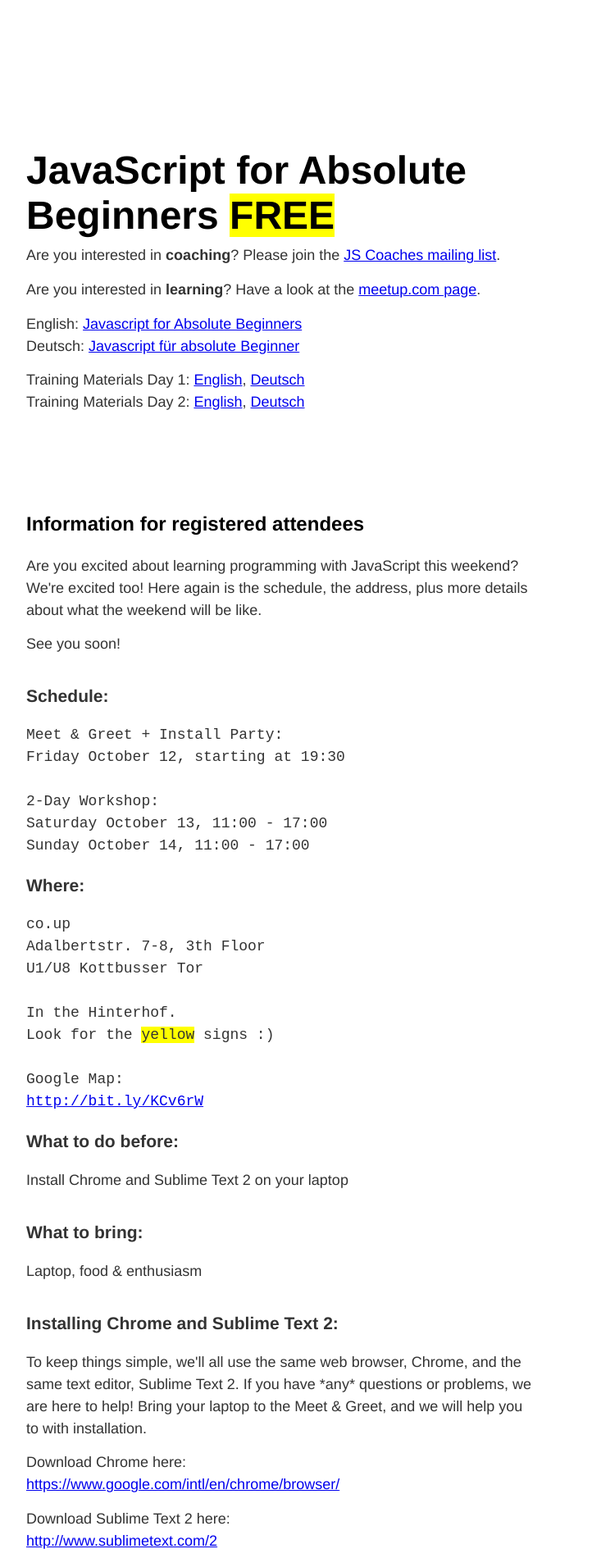
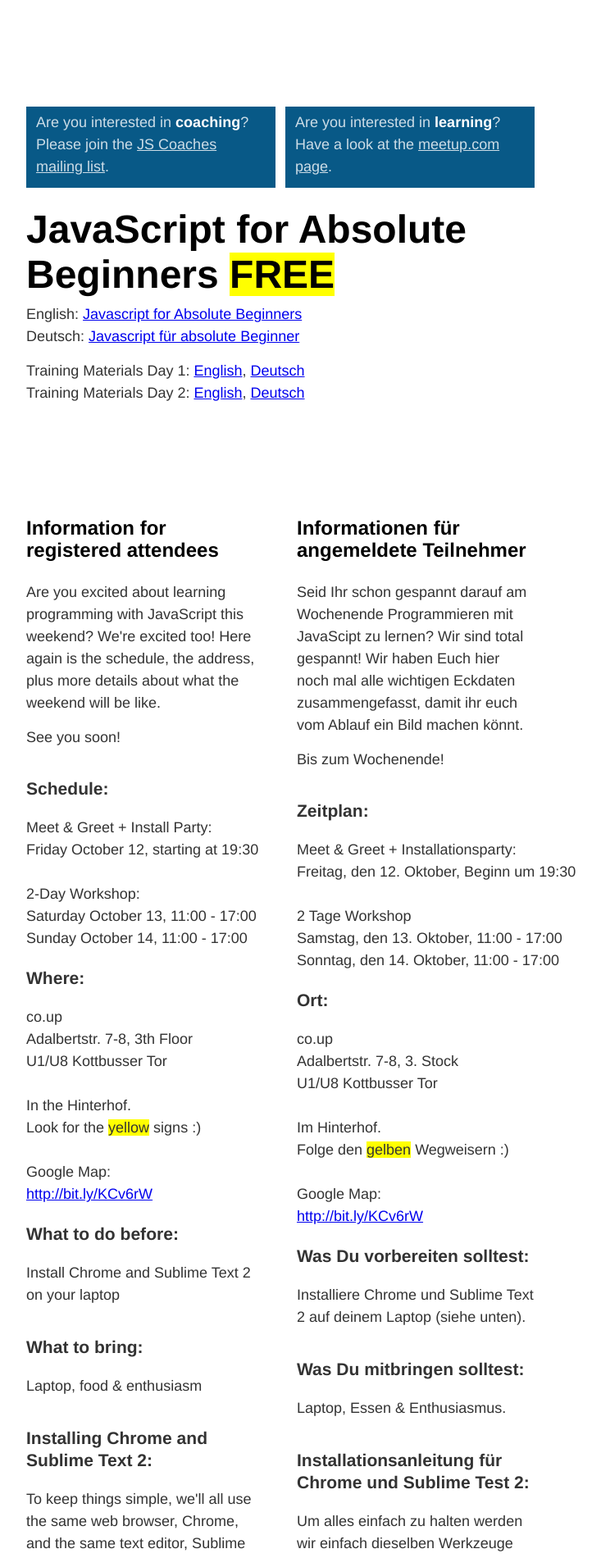
Before and after one commit to OpenTechSchool/javascript, a Jekyll site: the page built from _posts/2012-10-10-schedule-v2.md, in a window 1280 px wide. Shown: the top 1900 px of the page at 82% size, without its empty margins (298-1031 px from the left). Built offline with Jekyll 4.4.1, drawn with Linux system fonts in a browser that asks for light colours.

Commit message:
Some additional styling for the schedule page

```diff
--- a/stylesheets/js-workshop.css
+++ b/stylesheets/js-workshop.css
@@ -66,3 +66,47 @@ p {
   margin:0;
   padding-bottom: 11pt;
 }
+
+
+
+/* Schedule */
+pre {
+   font-family: "Helvetica Neue", Helvetica, Arial, sans-serif;
+ }
+div.column.left {
+  margin-top: 0;
+  float: left;
+  width: 290px;
+}
+div.column.right {
+  margin-top: 0;
+  float: right;
+  width: 290px;
+}
+#callforaction {
+  position: absolute;
+  top: 0;
+  left: 0;
+  width: 100%;
+}
+#callforcoaches,
+#callforstudents {
+  width: 280px;
+  float: left;
+  padding: 6px 12px 12px;
+  background: #085987;
+  color: rgb(205, 221, 231);
+}
+#callforcoaches {
+  margin-right: 12px;
+}
+#callforaction a {
+  color: rgb(205, 221, 231);
+  text-decoration: underline;
+}
+#callforaction strong {
+  color: #fff;
+}
+.column {
+  padding-top: 5em;
+}
```
